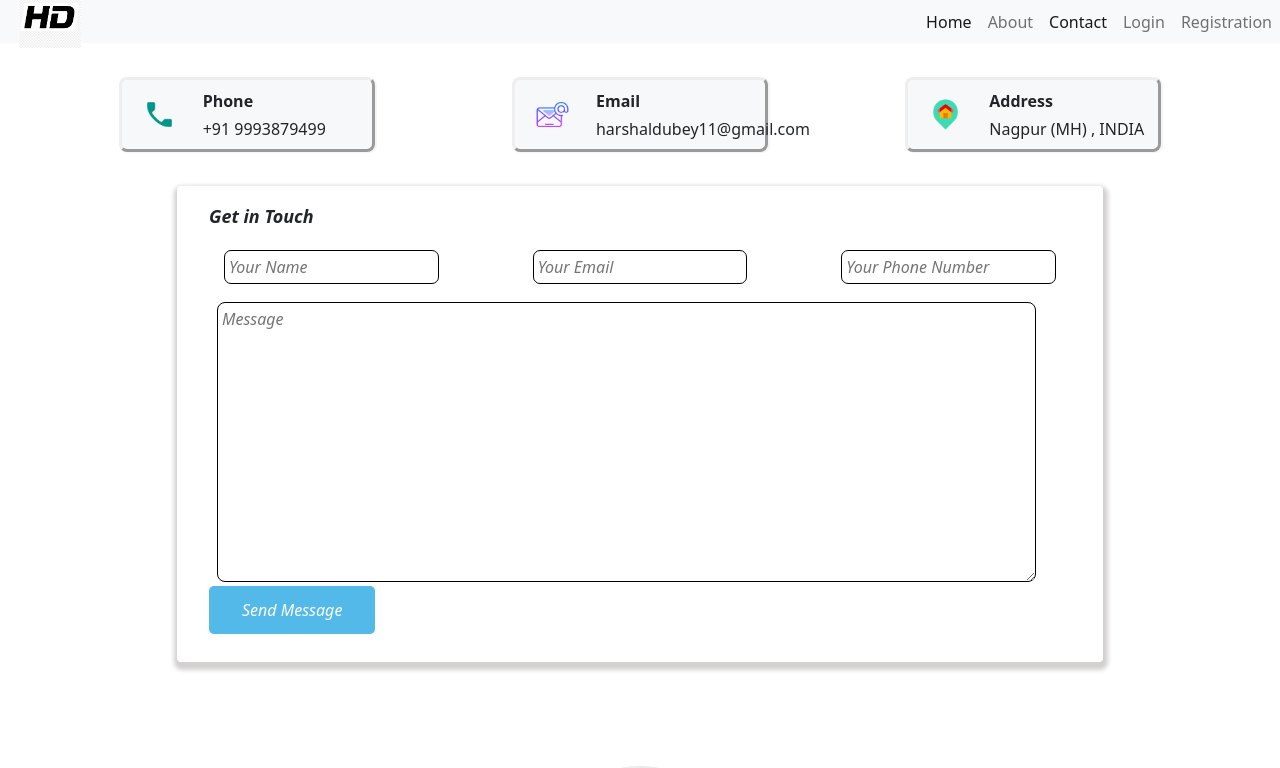
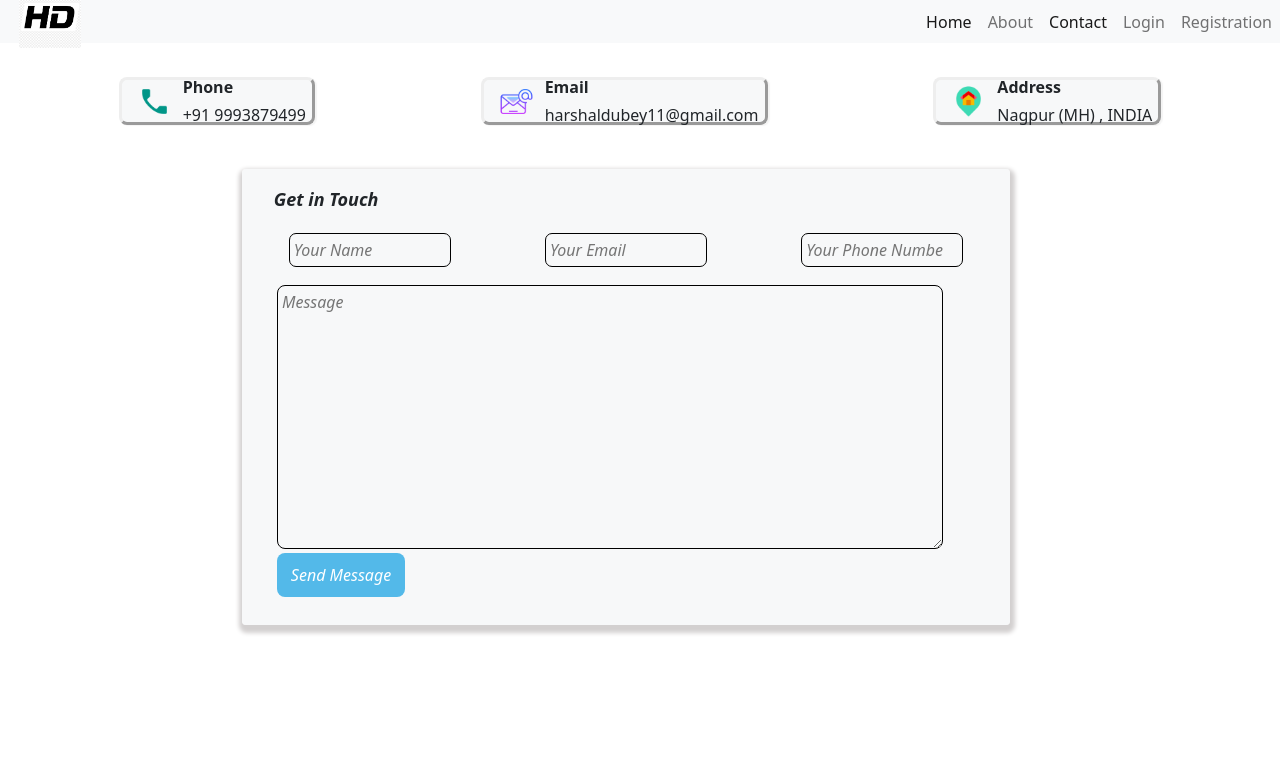
Before and after one commit to harshaldubey/mern_project, a React (Create React App) app in the folder client/: page /contact in a window 1280 px wide. Shown: the top 768 px of the page. Built offline with nearby package versions, Linux system fonts and the light colour scheme.

Commit message:
modify contact page layout

```diff
--- a/client/src/App.css
+++ b/client/src/App.css
@@ -415,8 +415,13 @@ textarea {
   margin: 100px;
 }
 
-.row {
-  margin: 14px;
+.row.contacts {
+  display: flex;
+  /* justify-content: space-between; */
+  margin-bottom: 14px;
+
+  /* justify-content: space-around; */
+  /* margin: 14px; */
 }
 .contact_info {
   display: flex;
@@ -427,17 +432,21 @@ textarea {
 }
 .contact_info_item {
   display: block;
+
   /* background-color: rgb(255, 255, 255); */
   background-color: #f4f5f7b0;
   box-shadow: 2px 1px 1px rgba(223, 221, 221, 0.336);
-  width: 16rem;
-  height: 75px;
+  /* width: 14rem; */
+  width: auto;
+  height: 3rem;
   border-style: outset;
   border-radius: 8px;
+  /* padding: -5px; */
 }
 
 .contact_info_item img {
-  margin: 20px;
+  margin: 15px;
+  margin-right: 5px;
   width: 35px;
   height: 35px;
 }
@@ -457,13 +466,20 @@ textarea {
   color: #df4930;
 } */
 
+/* .contact_form.container {
+  width: 400%;
+  height: 400%;
+} */
 .contact_form_container {
   display: block;
+  width: 83%;
   background-color: white;
+  background-color: #f4f5f7b0;
   /* background-color: rgb(250, 250, 250); */
   box-shadow: 1px 4px 4px 4px rgb(211, 208, 208);
   /* border: 0.5px solid black; */
-  margin-top: 20px;
+  margin-top: 30px;
+  margin-left: 7%;
   margin-bottom: 0px;
   border-radius: 4px;
 }
@@ -486,22 +502,22 @@ textarea {
 
 .contact_form_message {
   display: block;
-  width: 64vw;
-  height: 35vh;
+  width: 52vw;
+  height: 33vh;
   margin-top: -30px;
-  margin-left: 40px;
+  margin-left: 2.2rem;
   border: 1px solid black;
   border-radius: 8px;
 }
 
 .contact-button button {
   display: block;
-  width: 13vw;
-  height: 6vh;
+  width: 10vw;
+  height: 5.5vh;
   margin-top: 4px;
-  margin-left: 2rem;
+  margin-left: 2.2rem;
   margin-bottom: -20px;
-  border-radius: 5px;
+  border-radius: 8px;
   border: none;
   cursor: pointer;
   color: white;
@@ -569,6 +585,7 @@ textarea {
   display: flex;
   justify-content: center;
   align-items: center;
+  background-color: #f4f5f7b0;
   /* border: 2px solid black; */
   box-shadow: 3px 2px 2px 3px rgb(187, 185, 185);
   margin-top: 26px;
@@ -642,7 +659,10 @@ textarea {
   border: 1px solid rgb(212, 210, 210);
   border-radius: 15px;
   margin-top: 8px;
-  background-color: rgb(246, 251, 252);
+  background-color: #f4f5f7b0;
+}
+.profile-edit-button:hover {
+  background-color: rgb(237, 238, 238);
 }
 .tab-content .col-md-6 {
   /* display: flex;
@@ -751,7 +771,7 @@ textarea {
   text-decoration: none;
   /* padding: 20px; */
   padding-top: 7px;
-  padding-bottom: 7px;
+  padding-bottom: 8px;
   padding-left: 24px;
   padding-right: 24px;
   color: rgb(252, 248, 248);
--- a/client/src/App.js
+++ b/client/src/App.js
@@ -1,6 +1,7 @@
 import React from "react";
 import "./App.css";
-import { Route } from "react-router-dom";
+import "bootstrap/dist/css/bootstrap.css";
+import { Route, Switch } from "react-router-dom";
 import { NavLink } from "react-router-dom";
 import Navbar from "./components/Navbar";
 import Home from "./components/Home";
@@ -20,6 +21,7 @@ const App = () => {
   return (
     <div>
       <Navbar />
+      <Switch>
         <Route exact path="/">
           <Home />
         </Route>
@@ -38,6 +40,7 @@ const App = () => {
         <Route>
           <Errorpage />
         </Route>
+      </Switch>
     </div>
   );
 };
--- a/client/src/components/Contact.js
+++ b/client/src/components/Contact.js
@@ -8,7 +8,7 @@ const Contact = () => {
     <div>
       <div className="contact_info">
         <div className="container-fluid">
-          <div className="row">
+          <div className="row contacts">
             <div className="col-lg-10 offset-lg-1 d-flex justify-content-between">
               <div className="contact_info_item d-flex justify-content-start align-items-center">
                 <img src={phone} alt="phone" />
```
Lines whose indentation alone changed are shown as unchanged.
